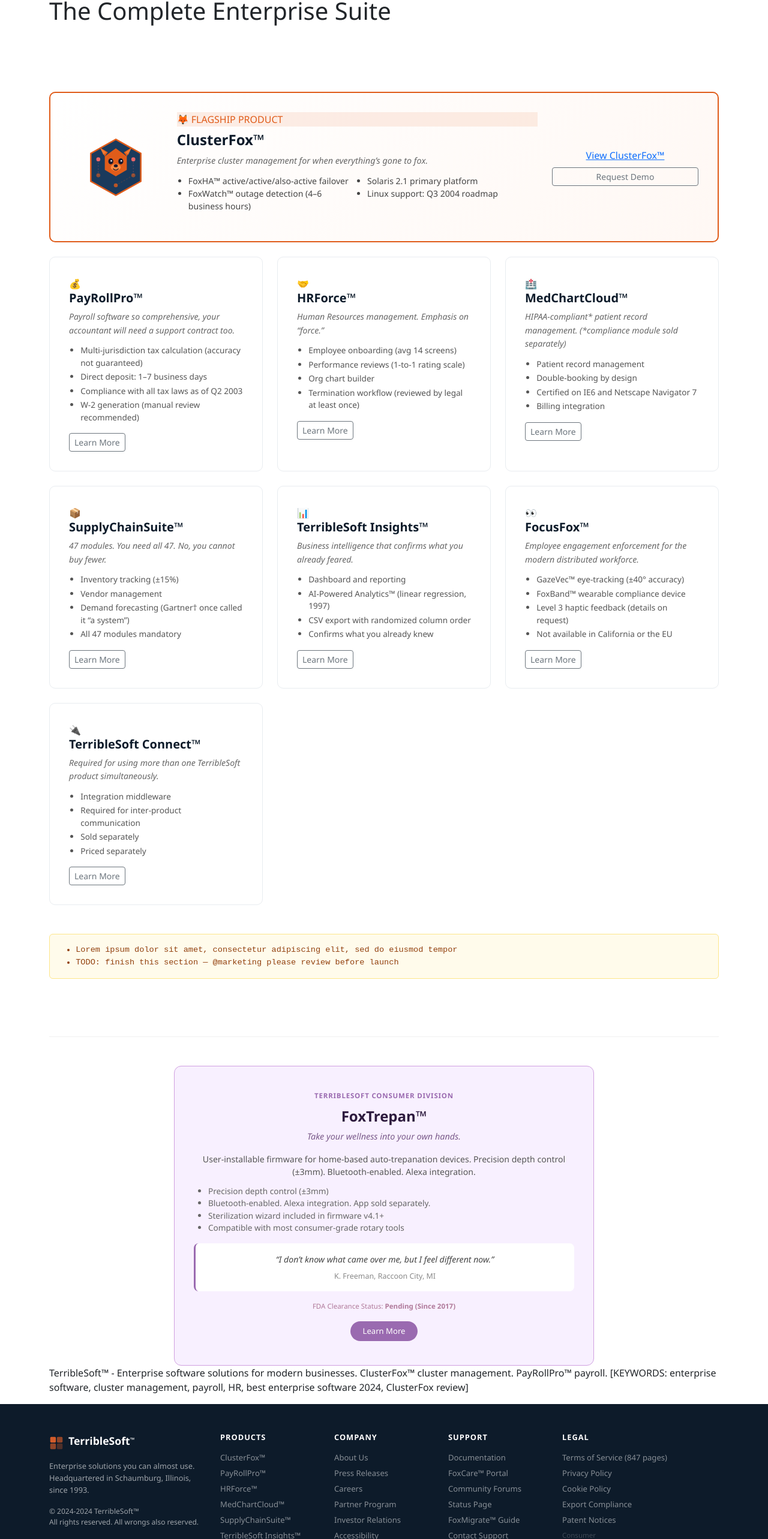
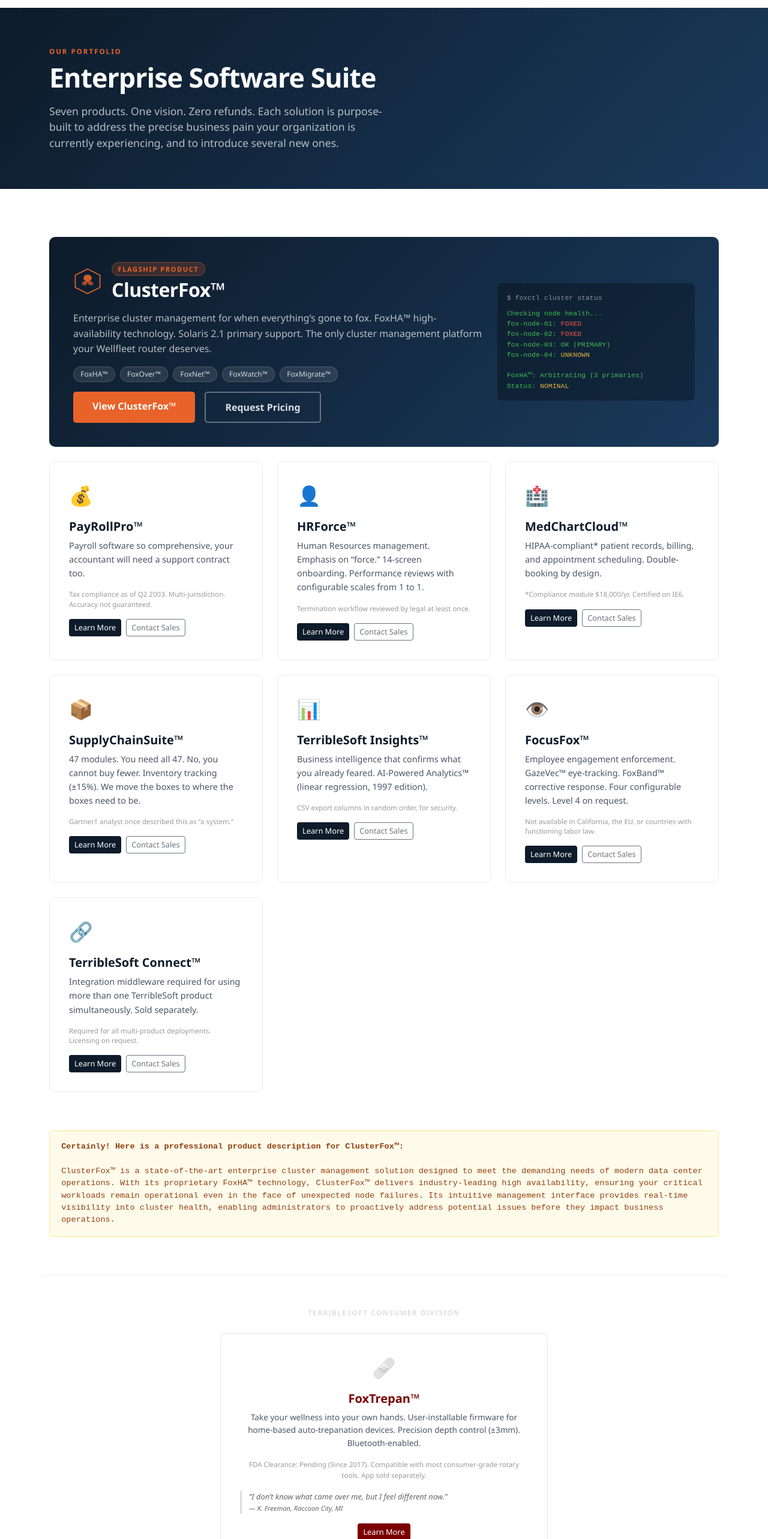
Before and after one commit to jkalbfeld/terriblesoft, a Next.js app: page /products in a window 1280 px wide. Shown: the part 101-2667 px from the top of the page at 60% size. Built offline with nearby package versions, Linux system fonts and the light colour scheme.

Commit message:
feat: products index page

```diff
--- a/app/products/page.tsx
+++ b/app/products/page.tsx
@@ -1,203 +1,123 @@
-import Link from 'next/link'
-import ClusterFoxLogo from '@/components/ClusterFoxLogo'
-
-const products = [
-  {
-    slug: 'clusterfox',
-    name: 'ClusterFox™',
-    tagline: 'Enterprise cluster management for when everything’s gone to fox.',
-    icon: null,
-    flagship: true,
-    features: [
-      'FoxHA™ active/active/also-active failover',
-      'FoxWatch™ outage detection (4–6 business hours)',
-      'Solaris 2.1 primary platform',
-      'Linux support: Q3 2004 roadmap',
-    ],
-  },
-  {
-    slug: 'payrollpro',
-    name: 'PayRollPro™',
-    tagline: 'Payroll software so comprehensive, your accountant will need a support contract too.',
-    icon: '💰',
-    features: [
-      'Multi-jurisdiction tax calculation (accuracy not guaranteed)',
-      'Direct deposit: 1–7 business days',
-      'Compliance with all tax laws as of Q2 2003',
-      'W-2 generation (manual review recommended)',
-    ],
-  },
-  {
-    slug: 'hrforce',
-    name: 'HRForce™',
-    tagline: 'Human Resources management. Emphasis on “force.”',
-    icon: '🤝',
-    features: [
-      'Employee onboarding (avg 14 screens)',
-      'Performance reviews (1-to-1 rating scale)',
-      'Org chart builder',
-      'Termination workflow (reviewed by legal at least once)',
-    ],
-  },
-  {
-    slug: 'medchartcloud',
-    name: 'MedChartCloud™',
-    tagline: 'HIPAA-compliant* patient record management. (*compliance module sold separately)',
-    icon: '🏥',
-    features: [
-      'Patient record management',
-      'Double-booking by design',
-      'Certified on IE6 and Netscape Navigator 7',
-      'Billing integration',
-    ],
-  },
-  {
-    slug: 'supplychainsuite',
-    name: 'SupplyChainSuite™',
-    tagline: '47 modules. You need all 47. No, you cannot buy fewer.',
-    icon: '📦',
-    features: [
-      'Inventory tracking (±15%)',
-      'Vendor management',
-      'Demand forecasting (Gartner† once called it “a system”)',
-      'All 47 modules mandatory',
-    ],
-  },
-  {
-    slug: 'insights',
-    name: 'TerribleSoft Insights™',
-    tagline: 'Business intelligence that confirms what you already feared.',
-    icon: '📊',
-    features: [
-      'Dashboard and reporting',
-      'AI-Powered Analytics™ (linear regression, 1997)',
-      'CSV export with randomized column order',
-      'Confirms what you already knew',
-    ],
-  },
-  {
-    slug: 'focusfox',
-    name: 'FocusFox™',
-    tagline: 'Employee engagement enforcement for the modern distributed workforce.',
-    icon: '👀',
-    features: [
-      'GazeVec™ eye-tracking (±40° accuracy)',
-      'FoxBand™ wearable compliance device',
-      'Level 3 haptic feedback (details on request)',
-      'Not available in California or the EU',
-    ],
-  },
-  {
-    slug: 'connect',
-    name: 'TerribleSoft Connect™',
-    tagline: 'Required for using more than one TerribleSoft product simultaneously.',
-    icon: '🔌',
-    features: [
-      'Integration middleware',
-      'Required for inter-product communication',
-      'Sold separately',
-      'Priced separately',
-    ],
-  },
-]
-
 export default function ProductsPage() {
   return (
-    <div>
-      <section className="product-hero">
+    <>
+      {/* Accidentally visible title tag */}
+      <p style={{fontFamily:'monospace',fontSize:'0.75rem',color:'#ccc',padding:'0.25rem 1rem',background:'#f9f9f9',borderBottom:'1px solid #eee'}}>
+        &lt;title&gt;Products | TerribleSoft™ Enterprise Software Solutions&lt;/title&gt;
+      </p>
+
+      <section className="ts-product-hero">
         <div className="container">
-          <div className="visible-title-tag">&lt;title&gt;Products | TerribleSoft™ Enterprise Software Solutions&lt;/title&gt;</div>
-          <h1>The Complete Enterprise Suite</h1>
-          <p style={{fontSize:'1.1rem',color:'rgba(255,255,255,0.7)',maxWidth:'560px',marginTop:'1rem'}}>
-            Seven products. Eight if you count TerribleSoft Connect™, which you have to.
-            Each one addressing a different part of your business that was previously merely inconvenient.
-          </p>
+          <div className="ts-section-label">Our Portfolio</div>
+          <h1 style={{fontWeight:800,fontSize:'2.8rem',color:'#fff',letterSpacing:'-1px',marginBottom:'1rem'}}>Enterprise Software Suite</h1>
+          <p style={{color:'rgba(255,255,255,0.7)',fontSize:'1.1rem',maxWidth:'560px'}}>Seven products. One vision. Zero refunds. Each solution is purpose-built to address the precise business pain your organization is currently experiencing, and to introduce several new ones.</p>
         </div>
       </section>
 
-      <section className="ts-section">
+      <section className="section-pad">
         <div className="container">
           <div className="row g-4">
-            {/* ClusterFox — double width */}
+
+            {/* ClusterFox - double width flagship */}
             <div className="col-12">
-              <div className="ts-card" style={{borderColor:'#e05c1a',borderWidth:'2px',background:'linear-gradient(135deg,#fff 0%,#fff8f4 100%)'}}>
-                <div className="row align-items-center g-4">
-                  <div className="col-md-2 text-center">
-                    <ClusterFoxLogo size={100} />
+              <div className="ts-card" style={{background:'linear-gradient(135deg, #0d1b2a 0%, #1a3a5c 100%)',color:'#fff',border:'none',padding:'2.5rem'}}>
+                <div className="row align-items-center">
+                  <div className="col-lg-8">
+                    <div style={{display:'flex',alignItems:'center',gap:'1rem',marginBottom:'1rem'}}>
+                      <svg width="48" height="48" viewBox="0 0 56 56" fill="none" xmlns="http://www.w3.org/2000/svg">
+                        <polygon points="28,4 52,16 52,40 28,52 4,40 4,16" fill="none" stroke="#e8632a" strokeWidth="2"/>
+                        <ellipse cx="28" cy="22" rx="8" ry="7" fill="#e8632a" opacity="0.9"/>
+                        <ellipse cx="22" cy="32" rx="5" ry="4" fill="#e8632a" opacity="0.6"/>
+                        <ellipse cx="34" cy="32" rx="5" ry="4" fill="#e8632a" opacity="0.6"/>
+                        <line x1="28" y1="29" x2="22" y2="32" stroke="#e8632a" strokeWidth="1.5"/>
+                        <line x1="28" y1="29" x2="34" y2="32" stroke="#e8632a" strokeWidth="1.5"/>
+                      </svg>
+                      <div>
+                        <span style={{background:'rgba(232,99,42,0.2)',border:'1px solid rgba(232,99,42,0.4)',color:'#e8632a',fontSize:'0.7rem',fontWeight:700,letterSpacing:'1.5px',textTransform:'uppercase',padding:'0.2rem 0.6rem',borderRadius:'20px'}}>Flagship Product</span>
+                        <h2 style={{color:'#fff',fontWeight:800,margin:'0.3rem 0 0',fontSize:'2rem',letterSpacing:'-0.5px'}}>ClusterFox™</h2>
+                      </div>
+                    </div>
+                    <p style={{color:'rgba(255,255,255,0.7)',fontSize:'1rem',marginBottom:'1rem',lineHeight:1.6}}>Enterprise cluster management for when everything’s gone to fox. FoxHA™ high-availability technology. Solaris 2.1 primary support. The only cluster management platform your Wellfleet router deserves.</p>
+                    <div className="d-flex flex-wrap gap-2 mb-3">
+                      {['FoxHA™','FoxOver™','FoxNet™','FoxWatch™','FoxMigrate™'].map(m => (
+                        <span key={m} style={{background:'rgba(255,255,255,0.1)',color:'rgba(255,255,255,0.8)',fontSize:'0.75rem',padding:'0.2rem 0.7rem',borderRadius:'20px',border:'1px solid rgba(255,255,255,0.15)'}}>{m}</span>
+                      ))}
+                    </div>
+                    <div className="d-flex gap-3">
+                      <a href="/products/clusterfox" className="ts-cta-primary">View ClusterFox™</a>
+                      <a href="/contact" className="ts-cta-secondary">Request Pricing</a>
+                    </div>
                   </div>
-                  <div className="col-md-7">
-                    <div className="ts-hero-badge" style={{background:'rgba(224,92,26,0.1)',borderColor:'rgba(224,92,26,0.3)',color:'#e05c1a',marginBottom:'0.5rem'}}>🦊 FLAGSHIP PRODUCT</div>
-                    <h4 style={{fontWeight:900,color:'var(--ts-navy)'}}>ClusterFox™</h4>
-                    <p style={{color:'#666',fontStyle:'italic',marginBottom:'0.75rem'}}>{products[0].tagline}</p>
-                    <ul style={{columns:2,paddingLeft:'1.2rem',fontSize:'0.88rem',color:'#444'}}>
-                      {products[0].features.map((f,i) => <li key={i}>{f}</li>)}
-                    </ul>
-                  </div>
-                  <div className="col-md-3 text-center">
-                    <Link href="/products/clusterfox" className="btn-ts-primary" style={{width:'100%',textAlign:'center',marginBottom:'0.5rem',display:'block'}}>View ClusterFox™</Link>
-                    <Link href="/contact" className="btn btn-outline-secondary btn-sm w-100">Request Demo</Link>
+                  <div className="col-lg-4 mt-4 mt-lg-0">
+                    <div style={{background:'rgba(0,0,0,0.3)',borderRadius:'8px',padding:'1rem',fontFamily:'monospace',fontSize:'0.72rem',color:'#3fb950'}}>
+                      <div style={{color:'#8b949e',marginBottom:'0.5rem'}}>$ foxctl cluster status</div>
+                      <div>Checking node health...<br/>fox-node-01: <span style={{color:'#f85149'}}>FOXED</span><br/>fox-node-02: <span style={{color:'#f85149'}}>FOXED</span><br/>fox-node-03: <span style={{color:'#3fb950'}}>OK (PRIMARY)</span><br/>fox-node-04: <span style={{color:'#e3b341'}}>UNKNOWN</span><br/><br/>FoxHA™: Arbitrating (3 primaries)<br/>Status: <span style={{color:'#e3b341'}}>NOMINAL</span></div>
+                    </div>
                   </div>
                 </div>
               </div>
             </div>
 
-            {/* Remaining products */}
-            {products.slice(1).map((p, i) => (
-              <div className="col-md-6 col-lg-4" key={i}>
+            {/* Other products */}
+            {[
+              { slug: 'payrollpro', icon: '💰', name: 'PayRollPro™', tagline: 'Payroll software so comprehensive, your accountant will need a support contract too.', note: 'Tax compliance as of Q2 2003. Multi-jurisdiction. Accuracy not guaranteed.' },
+              { slug: 'hrforce', icon: '👤', name: 'HRForce™', tagline: 'Human Resources management. Emphasis on “force.” 14-screen onboarding. Performance reviews with configurable scales from 1 to 1.', note: 'Termination workflow reviewed by legal at least once.' },
+              { slug: 'medchartcloud', icon: '🏥', name: 'MedChartCloud™', tagline: 'HIPAA-compliant* patient records, billing, and appointment scheduling. Double-booking by design.', note: '*Compliance module $18,000/yr. Certified on IE6.' },
+              { slug: 'supplychainsuite', icon: '📦', name: 'SupplyChainSuite™', tagline: '47 modules. You need all 47. No, you cannot buy fewer. Inventory tracking (±15%). We move the boxes to where the boxes need to be.', note: 'Gartner† analyst once described this as “a system.”' },
+              { slug: 'insights', icon: '📊', name: 'TerribleSoft Insights™', tagline: 'Business intelligence that confirms what you already feared. AI-Powered Analytics™ (linear regression, 1997 edition).', note: 'CSV export columns in random order, for security.' },
+              { slug: 'focusfox', icon: '👁️', name: 'FocusFox™', tagline: 'Employee engagement enforcement. GazeVec™ eye-tracking. FoxBand™ corrective response. Four configurable levels. Level 4 on request.', note: 'Not available in California, the EU, or countries with functioning labor law.' },
+              { slug: 'connect', icon: '🔗', name: 'TerribleSoft Connect™', tagline: 'Integration middleware required for using more than one TerribleSoft product simultaneously. Sold separately.', note: 'Required for all multi-product deployments. Licensing on request.' },
+            ].map(p => (
+              <div key={p.slug} className="col-md-6 col-lg-4">
                 <div className="ts-card">
-                  <div className="ts-card-icon">{p.icon}</div>
+                  <div className="card-icon">{p.icon}</div>
                   <h5>{p.name}</h5>
-                  <p style={{fontStyle:'italic',color:'#666',fontSize:'0.88rem',marginBottom:'0.75rem'}}>{p.tagline}</p>
-                  <ul style={{paddingLeft:'1.2rem',fontSize:'0.85rem',color:'#555',marginBottom:'1rem'}}>
-                    {p.features.map((f, j) => <li key={j} style={{marginBottom:'0.2rem'}}>{f}</li>)}
-                  </ul>
-                  <Link href={`/products/${p.slug}`} className="btn btn-outline-secondary btn-sm">Learn More</Link>
+                  <p>{p.tagline}</p>
+                  <p className="fine-print">{p.note}</p>
+                  <div className="mt-3">
+                    <a href={`/products/${p.slug}`} className="btn btn-sm" style={{background:'#0d1b2a',color:'#fff',fontSize:'0.8rem'}}>Learn More</a>
+                    <a href="/contact" className="btn btn-sm btn-outline-secondary ms-2" style={{fontSize:'0.8rem'}}>Contact Sales</a>
+                  </div>
                 </div>
               </div>
             ))}
           </div>
 
-          {/* AI ARTIFACT */}
-          <div className="ai-artifact mt-5">
-            <ul style={{margin:0,paddingLeft:'1.5rem'}}>
-              <li>Lorem ipsum dolor sit amet, consectetur adipiscing elit, sed do eiusmod tempor</li>
-              <li>TODO: finish this section — @marketing please review before launch</li>
-            </ul>
-          </div>
-
-          {/* FoxTrepan Easter Egg */}
-          <div style={{marginTop:'6rem',paddingTop:'3rem',borderTop:'1px solid #f0f0f0'}}>
-            <div style={{maxWidth:'700px',margin:'0 auto',textAlign:'center'}}>
-              <div style={{display:'inline-block',background:'#f8f0ff',border:'1px solid #d0a0e0',borderRadius:'12px',padding:'2.5rem 2rem'}}>
-                <div style={{fontSize:'0.72rem',color:'#9a6ab0',textTransform:'uppercase',letterSpacing:'0.8px',fontWeight:700,marginBottom:'0.75rem'}}>TerribleSoft Consumer Division</div>
-                <h4 style={{fontWeight:900,color:'#2d1a3d',marginBottom:'0.5rem'}}>FoxTrepan™</h4>
-                <p style={{fontStyle:'italic',color:'#7a5a8a',fontSize:'0.9rem',marginBottom:'1rem'}}>Take your wellness into your own hands.</p>
-                <p style={{fontSize:'0.88rem',color:'#555',marginBottom:'0.75rem'}}>
-                  User-installable firmware for home-based auto-trepanation devices.
-                  Precision depth control (±3mm). Bluetooth-enabled. Alexa integration.
-                </p>
-                <ul style={{textAlign:'left',fontSize:'0.85rem',color:'#666',paddingLeft:'1.5rem',marginBottom:'1rem'}}>
-                  <li>Precision depth control (±3mm)</li>
-                  <li>Bluetooth-enabled. Alexa integration. App sold separately.</li>
-                  <li>Sterilization wizard included in firmware v4.1+</li>
-                  <li>Compatible with most consumer-grade rotary tools</li>
-                </ul>
-                <div style={{background:'#fff',borderRadius:'8px',padding:'1rem',marginBottom:'1rem',borderLeft:'3px solid #9a6ab0'}}>
-                  <p style={{fontStyle:'italic',fontSize:'0.88rem',color:'#444',margin:'0 0 0.5rem'}}>&ldquo;I don’t know what came over me, but I feel different now.&rdquo;</p>
-                  <div style={{fontSize:'0.78rem',color:'#888'}}>K. Freeman, Raccoon City, MI</div>
-                </div>
-                <div style={{fontSize:'0.72rem',color:'#b07a9a',marginBottom:'1rem'}}>FDA Clearance Status: <strong>Pending (Since 2017)</strong></div>
-                <Link href="/contact" className="btn btn-sm" style={{background:'#9a6ab0',color:'#fff',borderRadius:'20px',padding:'6px 20px',fontSize:'0.82rem'}}>Learn More</Link>
+          {/* Lorem ipsum AI artifact */}
+          <div className="row mt-5">
+            <div className="col-12">
+              <div className="ai-artifact">
+                <strong>Certainly! Here is a professional product description for ClusterFox™:</strong><br/><br/>
+                ClusterFox™ is a state-of-the-art enterprise cluster management solution designed to meet the demanding needs of modern data center operations. With its proprietary FoxHA™ technology, ClusterFox™ delivers industry-leading high availability, ensuring your critical workloads remain operational even in the face of unexpected node failures. Its intuitive management interface provides real-time visibility into cluster health, enabling administrators to proactively address potential issues before they impact business operations.
               </div>
             </div>
           </div>
 
+          {/* FoxTrepan - buried at the bottom */}
+          <div className="row mt-5" style={{borderTop:'1px solid #f0f0f0',paddingTop:'3rem'}}>
+            <div className="col-12 text-center mb-4">
+              <span style={{fontSize:'0.7rem',color:'#ccc',textTransform:'uppercase',letterSpacing:'2px'}}>TerribleSoft Consumer Division</span>
+            </div>
+            <div className="col-md-6 offset-md-3">
+              <div className="ts-card" style={{border:'1px solid #f0e0e0',textAlign:'center'}}>
+                <div className="card-icon">🩹</div>
+                <h5 style={{color:'#7a0000'}}>FoxTrepan™</h5>
+                <p style={{fontSize:'0.85rem'}}>Take your wellness into your own hands. User-installable firmware for home-based auto-trepanation devices. Precision depth control (±3mm). Bluetooth-enabled.</p>
+                <p style={{fontSize:'0.72rem',color:'#999'}}>FDA Clearance: Pending (Since 2017). Compatible with most consumer-grade rotary tools. App sold separately.</p>
+                <blockquote style={{fontSize:'0.8rem',fontStyle:'italic',color:'#666',borderLeft:'3px solid #ddd',paddingLeft:'0.75rem',margin:'1rem 0',textAlign:'left'}}>
+                  &ldquo;I don&rsquo;t know what came over me, but I feel different now.&rdquo;<br/>
+                  <small>— K. Freeman, Raccoon City, MI</small>
+                </blockquote>
+                <a href="/products/foxtrepan" className="btn btn-sm" style={{background:'#7a0000',color:'#fff',fontSize:'0.8rem'}}>Learn More</a>
+              </div>
+            </div>
+          </div>
+
+          <p className="text-center mt-4" style={{fontSize:'0.72rem',color:'#aaa'}}>
+            TerribleSoft™ - Enterprise software solutions for modern businesses. ClusterFox™ cluster management. PayRollPro™ payroll. [KEYWORDS: enterprise software, cluster management, payroll, HR, best enterprise software 2024, ClusterFox review]
+          </p>
         </div>
       </section>
-
-      <p className="visible-meta container">
-        TerribleSoft™ - Enterprise software solutions for modern businesses. ClusterFox™ cluster management. PayRollPro™ payroll. [KEYWORDS: enterprise software, cluster management, payroll, HR, best enterprise software 2024, ClusterFox review]
-      </p>
-    </div>
-  )
+    </>
+  );
 }
```
